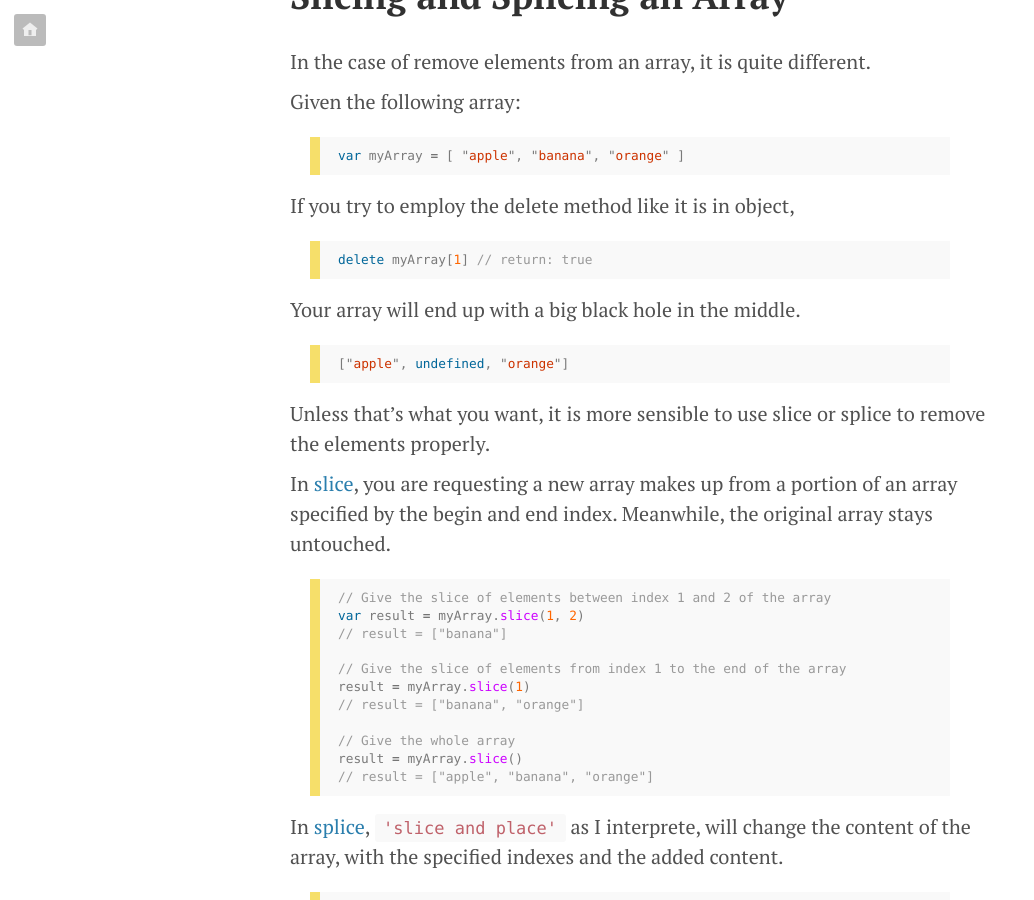
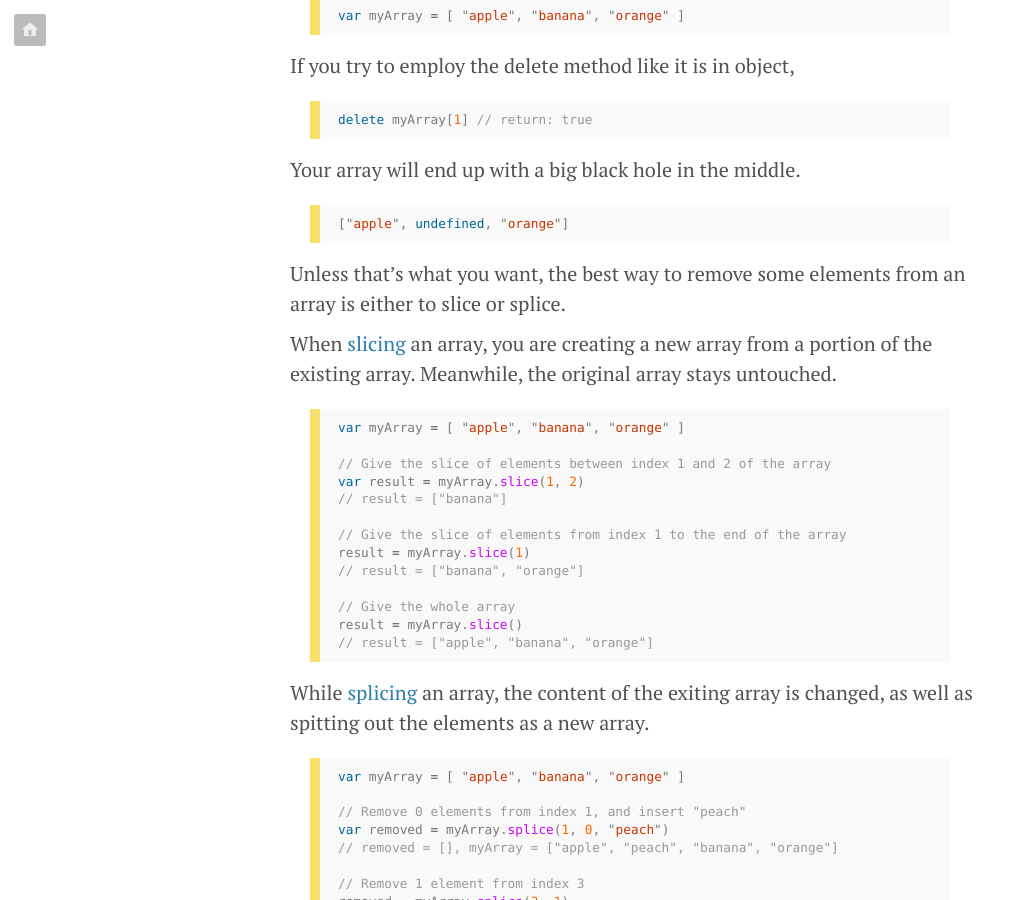
Before and after one commit to mlin6436/mlin6436.github.io, a Jekyll site: the page built from _posts/2014-09-02-removing-object-property-vs-array-element.md, in a window 1280 px wide and 900 px high, scrolled down 2035 px. Shown: the whole window, without its empty margins (0-1034 px from the left). Built offline with Jekyll 4.4.1, drawn with Linux system fonts in a browser that asks for light colours; Markdown is read by kramdown in place of the engine named in the settings; some of the changed text lies outside the part shown.

Commit message:
Update removing object property blog

```diff
--- a/_posts/2014-09-02-removing-object-property-vs-array-element.md
+++ b/_posts/2014-09-02-removing-object-property-vs-array-element.md
@@ -12,11 +12,9 @@
 
 First thing first, what are objects and arrays in JavaScirpt?
 
-An [array](https://developer.mozilla.org/en-US/docs/Web/JavaScript/Reference/Global_Objects/Array), declared using '[' and ']', acts like a [stack](https://en.wikipedia.org/wiki/Stack_%28abstract_data_type%29), is made up of a list of indexed elements. It comes with push, pop and other methods as expected, and works like a collection or list depends on which language you compare it to.
+An [array](https://developer.mozilla.org/en-US/docs/Web/JavaScript/Reference/Global_Objects/Array), declared using '[ ]', is made up of a list of indexed elements. It works like a collection or list depends on which language you compare it to, and therefore comes with push, pop and other methods as expected.
 
-An [object](https://developer.mozilla.org/en-US/docs/Web/JavaScript/Reference/Global_Objects/Object), declared using '{' and '}', implemented like [associative arrays](https://en.wikipedia.org/wiki/Associative_array), or [set](https://en.wikipedia.org/wiki/Set_%28mathematics%29) in mathematical terms, has one or more key-value pairs as its properties. And because it is in the prototypal world, meaning objects are mutable, you can modify its properties on the fly as you wish.
-
-And it is because of these conceptual differences, even though the action feels alike, the mechanisms to perform modification are indeed very different.
+An [object](https://developer.mozilla.org/en-US/docs/Web/JavaScript/Reference/Global_Objects/Object), declared using '{ }', implemented like [associative arrays](https://en.wikipedia.org/wiki/Associative_array), or [set](https://en.wikipedia.org/wiki/Set_%28mathematics%29) in mathematical terms, has one or more key-value pairs as its properties. And because it is in the prototypal world, meaning objects are mutable, you can modify its properties on the fly as you wish.
 
 #Deleting Properties from an Object
 
@@ -36,9 +34,7 @@
 
 This way, the property key value pair will be removed from the object, for good.
 
-#Slicing and Splicing an Array
-
-In the case of remove elements from an array, it is quite different.
+#Modifying an Array
 
 Given the following array:
 
@@ -58,11 +54,13 @@
 ["apple", undefined, "orange"]
 {% endhighlight %}
 
-Unless that's what you want, it is more sensible to use slice or splice to remove the elements properly.
+Unless that's what you want, the best way to remove some elements from an array is either to slice or splice.
 
-In [slice](https://developer.mozilla.org/en-US/docs/Web/JavaScript/Reference/Global_Objects/Array/slice?redirectlocale=en-US&redirectslug=JavaScript%2FReference%2FGlobal_Objects%2FArray%2Fslice), you are requesting a new array makes up from a portion of an array specified by the begin and end index. Meanwhile, the original array stays untouched.
+When [slicing](https://developer.mozilla.org/en-US/docs/Web/JavaScript/Reference/Global_Objects/Array/slice?redirectlocale=en-US&redirectslug=JavaScript%2FReference%2FGlobal_Objects%2FArray%2Fslice) an array, you are creating a new array from a portion of the existing array. Meanwhile, the original array stays untouched.
 
 {% highlight javascript %}
+var myArray = [ "apple", "banana", "orange" ]
+
 // Give the slice of elements between index 1 and 2 of the array
 var result = myArray.slice(1, 2)
 // result = ["banana"]
@@ -76,27 +74,29 @@
 // result = ["apple", "banana", "orange"]
 {% endhighlight %}
 
-In [splice](https://developer.mozilla.org/en-US/docs/Web/JavaScript/Reference/Global_Objects/Array/splice?redirectlocale=en-US&redirectslug=JavaScript%2FReference%2FGlobal_Objects%2FArray%2Fsplice), `'slice and place'` as I interprete, will change the content of the array, with the specified indexes and the added content.
+While [splicing](https://developer.mozilla.org/en-US/docs/Web/JavaScript/Reference/Global_Objects/Array/splice?redirectlocale=en-US&redirectslug=JavaScript%2FReference%2FGlobal_Objects%2FArray%2Fsplice) an array, the content of the exiting array is changed, as well as spitting out the elements as a new array.
 
 {% highlight javascript %}
-// remove 0 elements from index 1, and insert "peach"
+var myArray = [ "apple", "banana", "orange" ]
+
+// Remove 0 elements from index 1, and insert "peach"
 var removed = myArray.splice(1, 0, "peach")
 // removed = [], myArray = ["apple", "peach", "banana", "orange"]
 
-// remove 1 element form index 3
+// Remove 1 element from index 3
 removed = myArray.splice(3, 1)
 // removed = ["orange"], myArray = ["apple", "peach", "banana"]
 
-// remove 2 elements form index 0, and insert "grape", "kiwi"
+// Remove 2 elements from index 0, and insert "grape", "kiwi"
 removed = myArray.splice(0, 2, "grape", "kiwi")
 // removed = ["apple", "peach"], myArray = ["grape", "kiwi", "banana"]
 
-// remove all elements from index 2 to the end
+// Remove all elements from index 2 to the end
 removed = myArray.splice(2)
 // removed = ["banana"], myArray = ["grape", "kiwi"]
 {% endhighlight %}
 
-Just to sum up, you can also apply this fantastic [way](http://stackoverflow.com/questions/281264/remove-empty-elements-from-an-array-in-javascript#281335) to clean up all the empty elements in an array.
+Additionally, as a handy way to clean up the empty elements in an array, you can also include [this](http://stackoverflow.com/questions/281264/remove-empty-elements-from-an-array-in-javascript#281335) in your code.
 
 {% highlight javascript %}
 Array.prototype.clean = function(deleteValue) {
```
Also changed, not shown: other parts of _posts/2014-09-02-removing-object-property-vs-array-element.md (+1 -1 lines).
